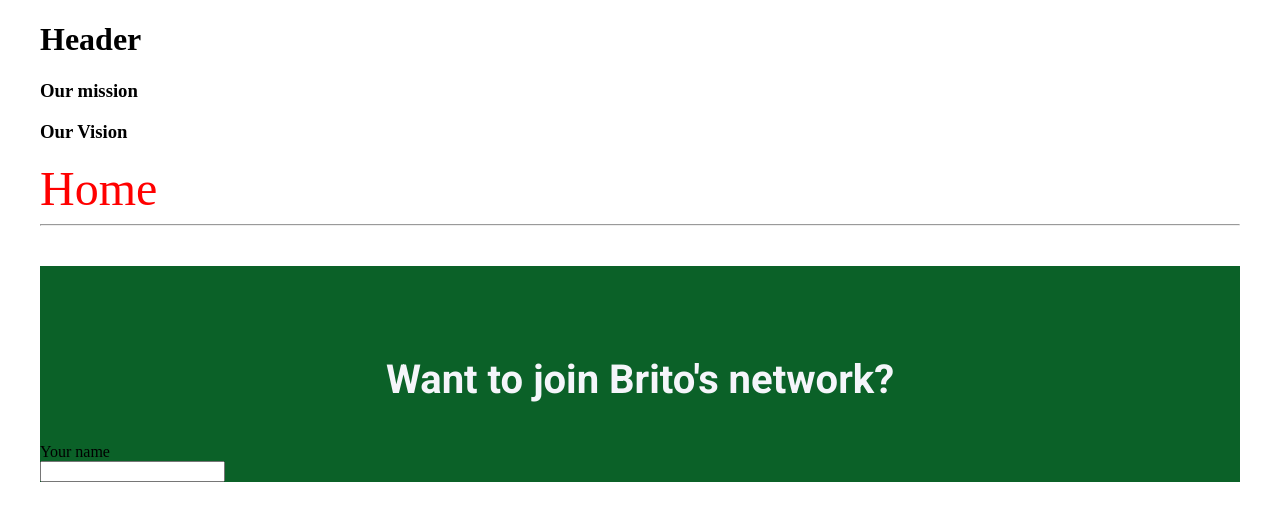
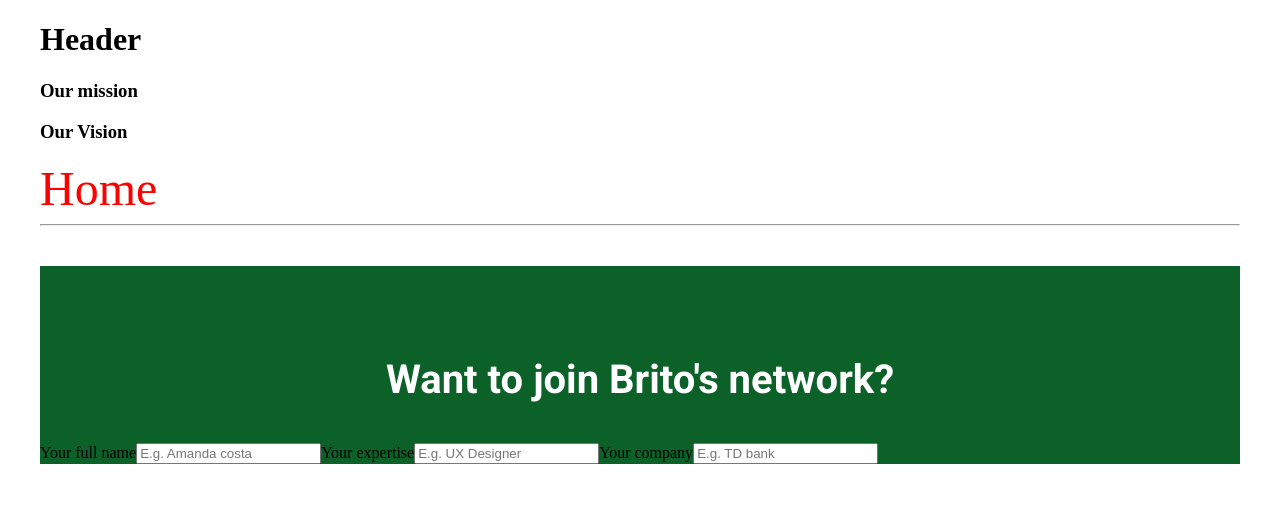
Before and after one commit to brito-ca/brito-website, a Next.js app: page / in a window 1280 px wide. Shown: the top 520 px of the page. Built offline with nearby package versions, Linux system fonts and the light colour scheme.

Commit message:
Added Full Name, Expertise and Company fields along with useState for each one - css code organized

```diff
--- a/components/Form/Form.jsx
+++ b/components/Form/Form.jsx
@@ -1,17 +1,36 @@
+import { useState } from 'react'
 import styles from '../../styles/Form.module.css'
 
 const Form = () => {
+
+    const [fullName, setFullName] = useState('');
+    const [expertise, setExpertise] = useState('');
+    const [company, setCompany] = useState('');
+
     return (
         <>
-        <hr />
-        <div className={styles.formContainer}>
-            <h3 className={styles.title}>Want to join Brito's network?</h3>
-            <form>
-        <p className={styles.label}>Your name</p>
-        <input type="text" />
-
-            </form>
-        </div>
+            <hr />
+            <div className={styles.formContainer}>
+                <h3 className={styles.title}>Want to join Brito's network?</h3>
+                <form action="" method="post">
+                    {/* Needs to implement * character to mandatory fields */ }
+                    <label for="full-name">Your full name</label>
+                    <input
+                        placeholder="E.g. Amanda costa"
+                        value={fullName}
+                    />
+                    <label>Your expertise</label>
+                    <input
+                        placeholder='E.g. UX Designer'
+                        value={expertise}
+                    />
+                    <label>Your company</label>
+                    <input
+                        placeholder='E.g. TD bank'
+                        value={expertise}
+                    />
+                </form>
+            </div>
         </>
     )
 }
--- a/styles/Form.module.css
+++ b/styles/Form.module.css
@@ -1,5 +1,4 @@
 .formContainer {
-    /* Secondary/3 */
     background: #0B6128;
 }
 
@@ -13,14 +12,8 @@
     font-size: 40px;
 
     text-align: center;
+    color: #fff;
 
     /* Temporary untill figure it out better option to top marging */
     padding-top: 90px;
-
-    /* Primary/4 */
-    color: #F5F5FA;
 }
-
-.label {
-    margin: 0;
-}
```
